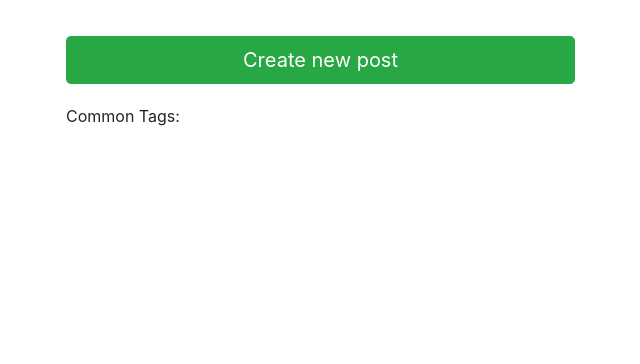
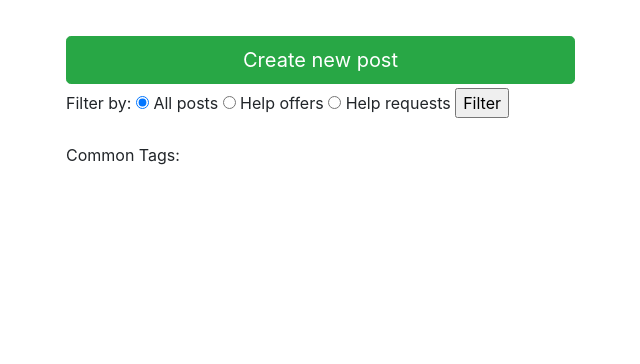
Before and after one commit to MatSaf123/pet-care-app, a Django app: template templates/posts/home.html in a window 1280 px wide. Shown: the part 72-436 px from the top of the page, without its empty margins (42-682 px from the left). Run offline with Django 3.2, Linux system fonts and the light colour scheme; the template is opened without the code that fills it, so the values that code supplies are empty; some libraries are stand-ins or nearby versions.

Commit message:
Add filtering by help requests/offers

```diff
--- a/templates/posts/home.html
+++ b/templates/posts/home.html
@@ -5,12 +5,25 @@
   <div class="row">
     <div class="col-sm">
 
-        <div class="media-body p-2 my-1">
+        <div class="media-body p-2 mt-1">
             {% if user.is_authenticated  %}
                 <a href="{% url 'post-create' %}" type="button" class="btn btn-success btn-lg btn-block">Create new post</a>
             {% else %}
                 <a href="{% url 'login' %}" type="button" class="btn btn-success btn-lg btn-block">Create new post</a>
             {% endif %}
+
+            <form method='POST' class="mt-1">
+                {% csrf_token %}    <!-- required security token -->
+                Filter by:
+                <input type="radio" id="all_posts" name="type_of_post" value="" checked="True">
+                <label for="all_posts">All posts</label>
+                <input type="radio" id="help_offer" name="type_of_post" value="HO">
+                <label for="help_offer">Help offers</label>
+                <input type="radio" id="help_request" name="type_of_post" value="HR">
+                <label for="help_request">Help requests</label>
+                <input type="submit" value="Filter">
+            </form>
+
         </div>
 
         <p class="media-body p-2 my-1">Common Tags:
```
Also changed, not shown: posts/views.py (+19 -3 lines), posts/models.py (line endings or trailing spaces).
